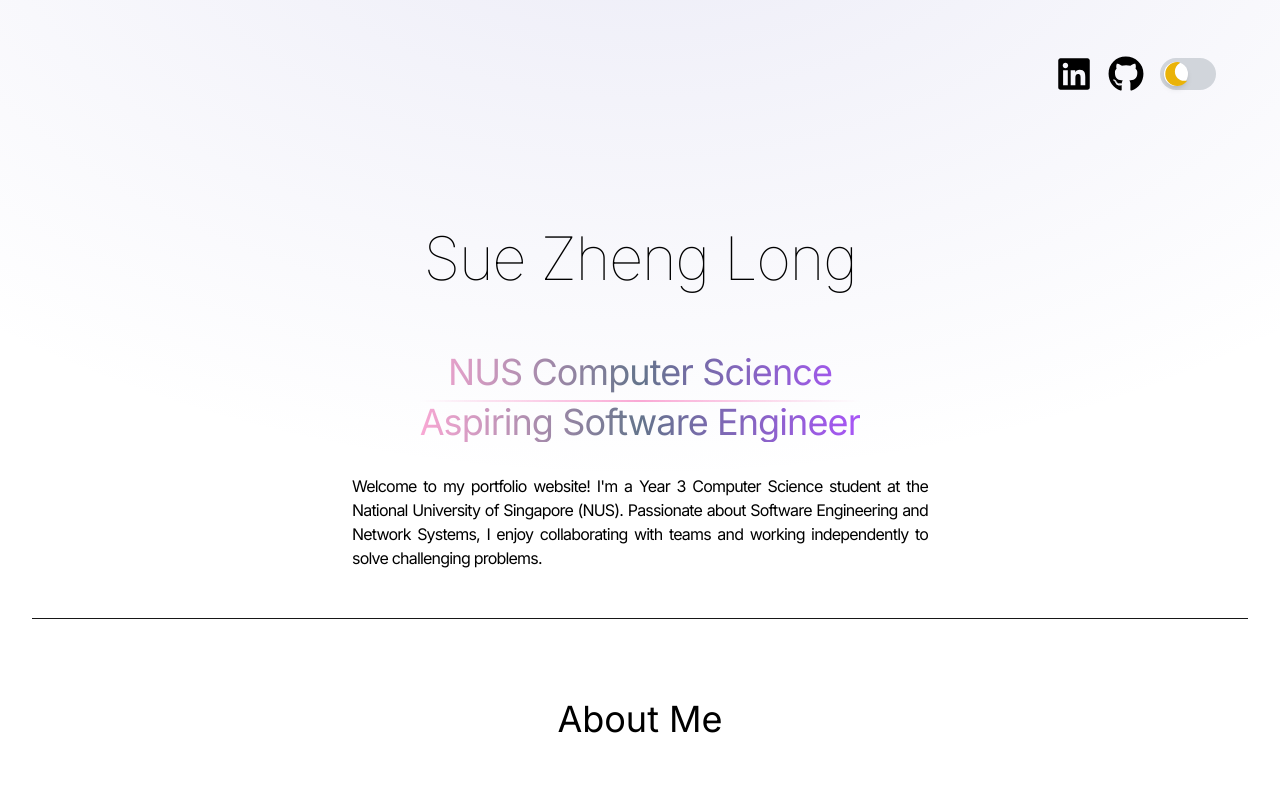
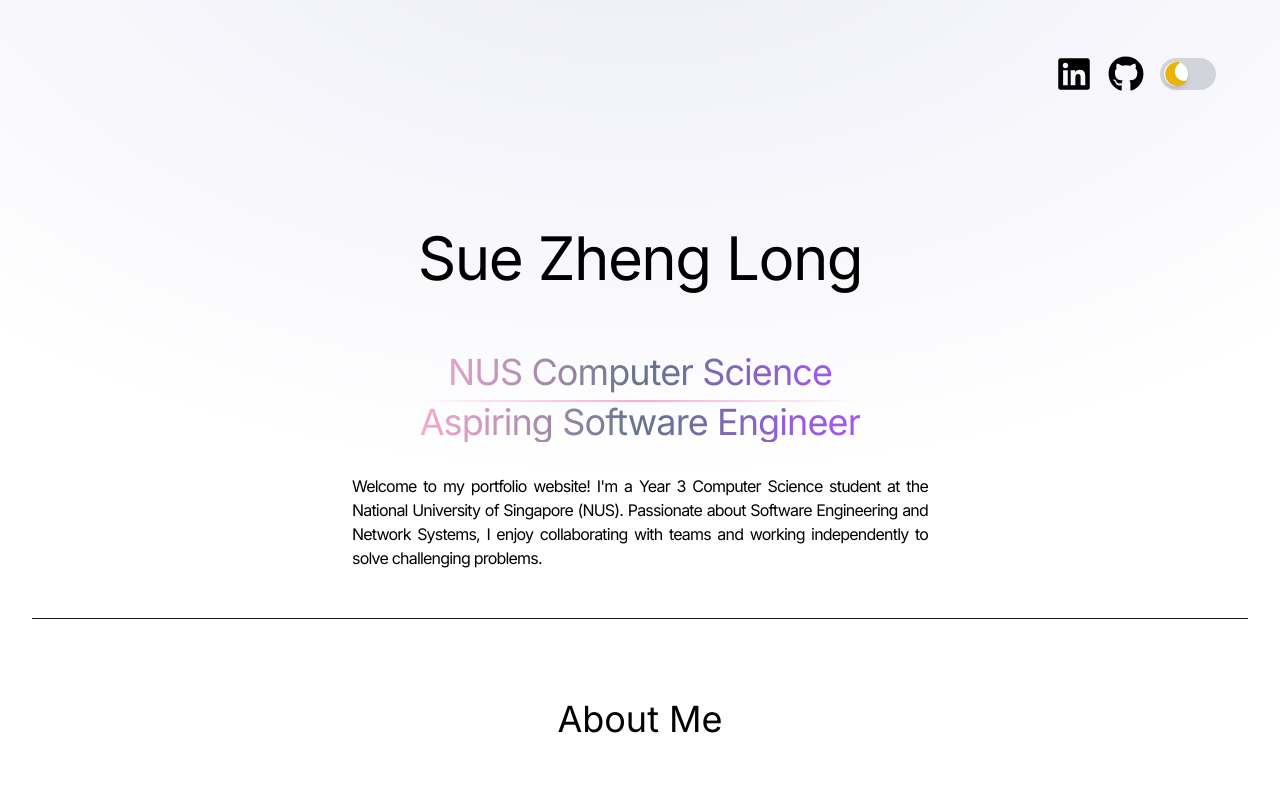
Before and after one commit to zhenglong1603/react-portfolio, a React (Vite) app: page / in a window 1280 px wide. Shown: the top 800 px of the page. Built offline with nearby package versions, Linux system fonts and the light colour scheme.

Commit message:
Fix formatting for Hero.jsx

```diff
--- a/src/components/Hero.jsx
+++ b/src/components/Hero.jsx
@@ -3,7 +3,7 @@ import { motion } from "framer-motion";
 
 const container = (delay) => ({
   hidden: { x: -100, opacity: 0 },
-    visible: { x: 0, opacity: 1, transition: { duration: 0.5, delay: delay } }
+  visible: { x: 0, opacity: 1, transition: { duration: 0.5, delay: delay } },
 });
 
 const Hero = () => {
@@ -16,14 +16,16 @@ const Hero = () => {
               variants={container(0)}
               initial="hidden"
               animate="visible"
-                    className="pb-16 text-6xl font-thin tracking-tight lg:mp-16 lg:text-6xl text-center">
+              className="pb-16 text-6xl font-thick tracking-tight lg:mp-16 lg:text-6xl text-center"
+            >
               Sue Zheng Long
             </motion.h1>
             <motion.span
               variants={container(0.5)}
               initial="hidden"
               animate="visible"
-                    className="bg-gradient-to-r from-pink-300 via-slate-500 to-purple-500 bg-clip-text text-4xl tracking-tight text-transparent text-center">
+              className="bg-gradient-to-r from-pink-300 via-slate-500 to-purple-500 bg-clip-text text-4xl tracking-tight text-transparent text-center"
+            >
               NUS Computer Science
               <div className="h-0.5 w-full bg-gradient-to-r from-transparent via-pink-300 to-transparent mt-2"></div>
               Aspiring Software Engineer
@@ -33,8 +35,13 @@ const Hero = () => {
               variants={container(1)}
               initial="hidden"
               animate="visible"
-                    className="my-2 max-w-xl py-6 tracking-tighter text-justify text-center">
-                        Welcome to my portfolio website! I&apos;m a Year 3 Computer Science student at the National University of Singapore (NUS). Passionate about Software Engineering and Network Systems, I enjoy collaborating with teams and working independently to solve challenging problems.
+              className="my-2 max-w-xl py-6 tracking-tighter text-justify text-center"
+            >
+              Welcome to my portfolio website! I&apos;m a Year 3 Computer
+              Science student at the National University of Singapore (NUS).
+              Passionate about Software Engineering and Network Systems, I enjoy
+              collaborating with teams and working independently to solve
+              challenging problems.
             </motion.p>
 
             {/* <a href={resume} download>
@@ -63,6 +70,6 @@ const Hero = () => {
       </div>
     </div>
   );
-}
+};
 
 export default Hero;
```
Lines whose indentation alone changed are shown as unchanged.
